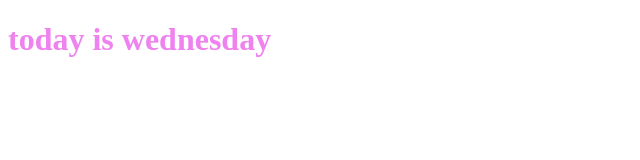
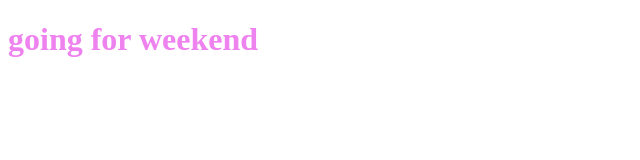
Before and after one commit to Rachel-weiss/rachelsgithub, a plain HTML site: page index.html in a window 1280 px wide. Shown: the whole page, without its empty margins (0-640 px from the left). Drawn offline with Linux system fonts and the light colour scheme.

Commit message:
Update index.html

```diff
--- a/index.html
+++ b/index.html
@@ -9,7 +9,7 @@
 </head>
 <body>
     <h1>
-        today is wednesday
+        going for weekend
     </h1>
 </body>
 </html>
```
